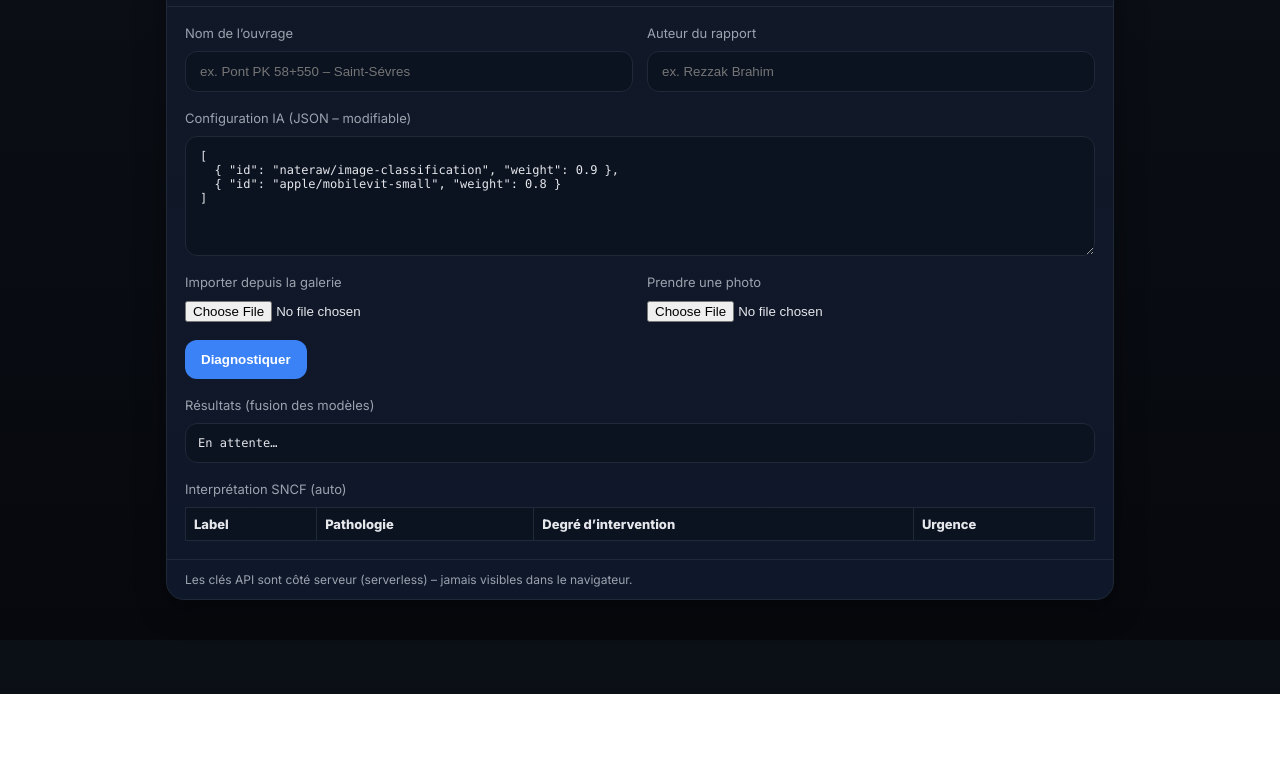
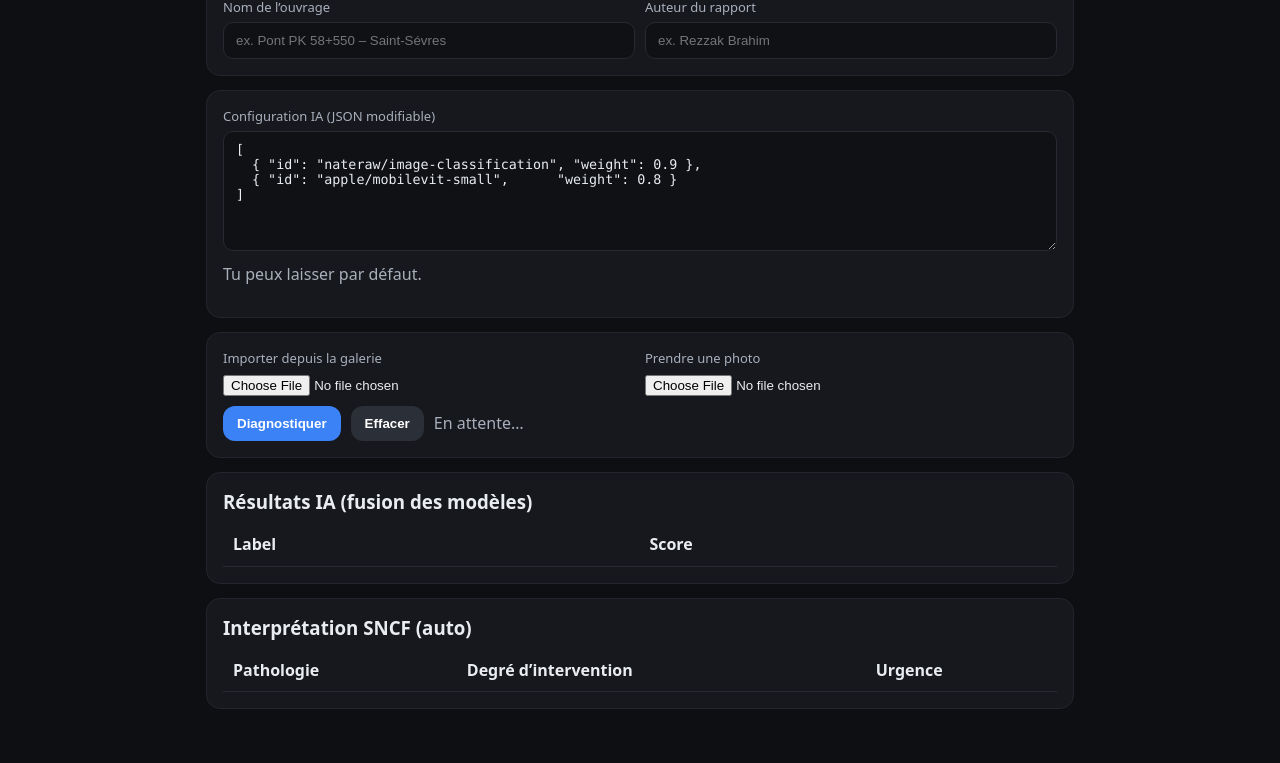
Before and after one commit to rezzakbrahim15/DiagGC-, a website: page index.html in a window 1280 px wide. Shown: the part 106-869 px from the top of the page. Before the commit the page ends 800 px from the top, so only its background shows below. Drawn offline with Linux system fonts and the light colour scheme.

Commit message:
Refactor index.html for layout and design improvements
Updated the title and added styles for improved layout and design. Reorganized the HTML structure for better readability and functionality.

```diff
--- a/index.html
+++ b/index.html
@@ -1,79 +1,90 @@
-<!DOCTYPE html>
+<!doctype html>
 <html lang="fr">
 <head>
   <meta charset="utf-8" />
   <meta name="viewport" content="width=device-width, initial-scale=1" />
-  <title>DiagGC – Détection IA des pathologies</title>
+  <title>DiagGC — Détection IA</title>
   <link rel="preconnect" href="https://fonts.gstatic.com" crossorigin>
-  <link href="https://fonts.googleapis.com/css2?family=Inter:wght@400;600;800&display=swap" rel="stylesheet">
-  <link rel="stylesheet" href="styles.css">
+  <style>
+    :root { --bg:#0e0f12; --card:#17181d; --fg:#e9ecf1; --muted:#a8b0bc; --accent:#3b82f6; --ok:#22c55e; --warn:#f59e0b; --bad:#ef4444; }
+    *{box-sizing:border-box} body{margin:0;background:var(--bg);color:var(--fg);font:16px/1.4 system-ui, -apple-system, Segoe UI, Roboto}
+    .wrap{max-width:900px;margin:24px auto;padding:16px}
+    .title{font-weight:700;font-size:22px;margin:0 0 16px}
+    .card{background:var(--card);border-radius:14px;padding:16px;margin-bottom:14px;border:1px solid #22252b}
+    .row{display:grid;gap:10px}
+    @media (min-width:720px){.row{grid-template-columns:1fr 1fr}}
+    label{display:block;font-size:13px;color:var(--muted);margin-bottom:6px}
+    input[type="text"]{width:100%;padding:10px 12px;border-radius:10px;border:1px solid #272a31;background:#0f1115;color:var(--fg)}
+    textarea{width:100%;min-height:120px;padding:10px 12px;border-radius:10px;border:1px solid #272a31;background:#0f1115;color:var(--fg);font-family:ui-monospace, SFMono-Regular, Menlo, Consolas}
+    .btn{appearance:none;border:0;border-radius:12px;padding:10px 14px;background:var(--accent);color:#fff;font-weight:600;cursor:pointer}
+    .btn.secondary{background:#2b2f37}
+    .btn:disabled{opacity:.6;cursor:not-allowed}
+    .grid{width:100%;border-collapse:collapse;margin-top:8px}
+    .grid th,.grid td{border-bottom:1px solid #262a31;padding:10px;text-align:left}
+    .pill{display:inline-block;padding:4px 8px;border-radius:999px;font-size:12px;font-weight:700}
+    .u-vert{background:#19381f;color:var(--ok)}
+    .u-amber{background:#3b2e1a;color:var(--warn)}
+    .u-red{background:#3a1518;color:var(--bad)}
+    .muted{color:var(--muted)}
+  </style>
 </head>
 <body>
   <div class="wrap">
-    <div class="card">
-      <div class="head">
-        <div class="title">
-          <span style="font-size:22px;font-weight:800">DiagGC</span>
-          <span class="badge">Détection IA des pathologies</span>
+    <h1 class="title">DiagGC — Détection IA</h1>
+
+    <div class="card row">
+      <div>
+        <label>Nom de l’ouvrage</label>
+        <input id="ouvrage" type="text" placeholder="ex. Pont PK 58+550 – Saint-Sévres" />
       </div>
-        <div class="actions">
-          <button id="btn-export" class="secondary">Exporter PDF</button>
-          <button id="btn-clear" class="secondary">Effacer</button>
-        </div>
-      </div>
-      <div class="body">
-        <div class="grid grid-2">
-          <div class="row">
-            <label>Nom de l’ouvrage</label>
-            <input id="ouvrage" type="text" placeholder="ex. Pont PK 58+550 – Saint-Sévres">
-          </div>
-          <div class="row">
+      <div>
         <label>Auteur du rapport</label>
-            <input id="auteur" type="text" placeholder="ex. Rezzak Brahim">
+        <input id="auteur" type="text" placeholder="ex. Rezzak Brahim" />
       </div>
     </div>
 
-        <div class="row">
-          <label>Configuration IA (JSON – modifiable)</label>
-<textarea id="config" class="mono">[
+    <div class="card">
+      <label>Configuration IA (JSON modifiable)</label>
+      <textarea id="cfg">[
   { "id": "nateraw/image-classification", "weight": 0.9 },
-  { "id": "apple/mobilevit-small", "weight": 0.8 }
+  { "id": "apple/mobilevit-small",      "weight": 0.8 }
 ]</textarea>
+      <p class="muted" style="margin-top:6px">Tu peux laisser par défaut.</p>
     </div>
 
-        <div class="grid grid-2">
-          <div class="row">
+    <div class="card row">
+      <div>
         <label>Importer depuis la galerie</label>
-            <div><input id="file" type="file" accept="image/*"></div>
+        <input id="file" type="file" accept="image/*" />
       </div>
-          <div class="row">
+      <div>
         <label>Prendre une photo</label>
-            <div><input id="camera" type="file" accept="image/*" capture="environment"></div>
+        <input id="camera" type="file" accept="image/*" capture="environment" />
+      </div>
+      <div style="grid-column:1/-1;display:flex;gap:10px;align-items:center">
+        <button id="btn" class="btn">Diagnostiquer</button>
+        <button id="clear" class="btn secondary">Effacer</button>
+        <span id="status" class="muted">En attente…</span>
       </div>
     </div>
 
-        <div class="actions">
-          <button id="btn-analyser">Diagnostiquer</button>
+    <div class="card">
+      <h3 style="margin:0 0 8px">Résultats IA (fusion des modèles)</h3>
+      <table class="grid" id="tbl-results">
+        <thead><tr><th>Label</th><th>Score</th></tr></thead>
+        <tbody></tbody>
+      </table>
     </div>
 
-        <div class="row">
-          <label>Résultats (fusion des modèles)</label>
-          <div id="result" class="log mono">En attente…</div>
-        </div>
-
-        <div class="row">
-          <label>Interprétation SNCF (auto)</label>
-          <table class="table" id="interpretation">
-            <thead><tr><th>Label</th><th>Pathologie</th><th>Degré d’intervention</th><th>Urgence</th></tr></thead>
+    <div class="card">
+      <h3 style="margin:0 0 8px">Interprétation SNCF (auto)</h3>
+      <table class="grid" id="tbl-scnf">
+        <thead><tr><th>Pathologie</th><th>Degré d’intervention</th><th>Urgence</th></tr></thead>
         <tbody></tbody>
       </table>
     </div>
   </div>
-      <div class="footer">
-        Les clés API sont côté serveur (serverless) – jamais visibles dans le navigateur.
-      </div>
-    </div>
-  </div>
-<script src="app.js"></script>
+
+  <script src="./app.js" type="module"></script>
 </body>
 </html>
```
Lines whose indentation alone changed are shown as unchanged.
